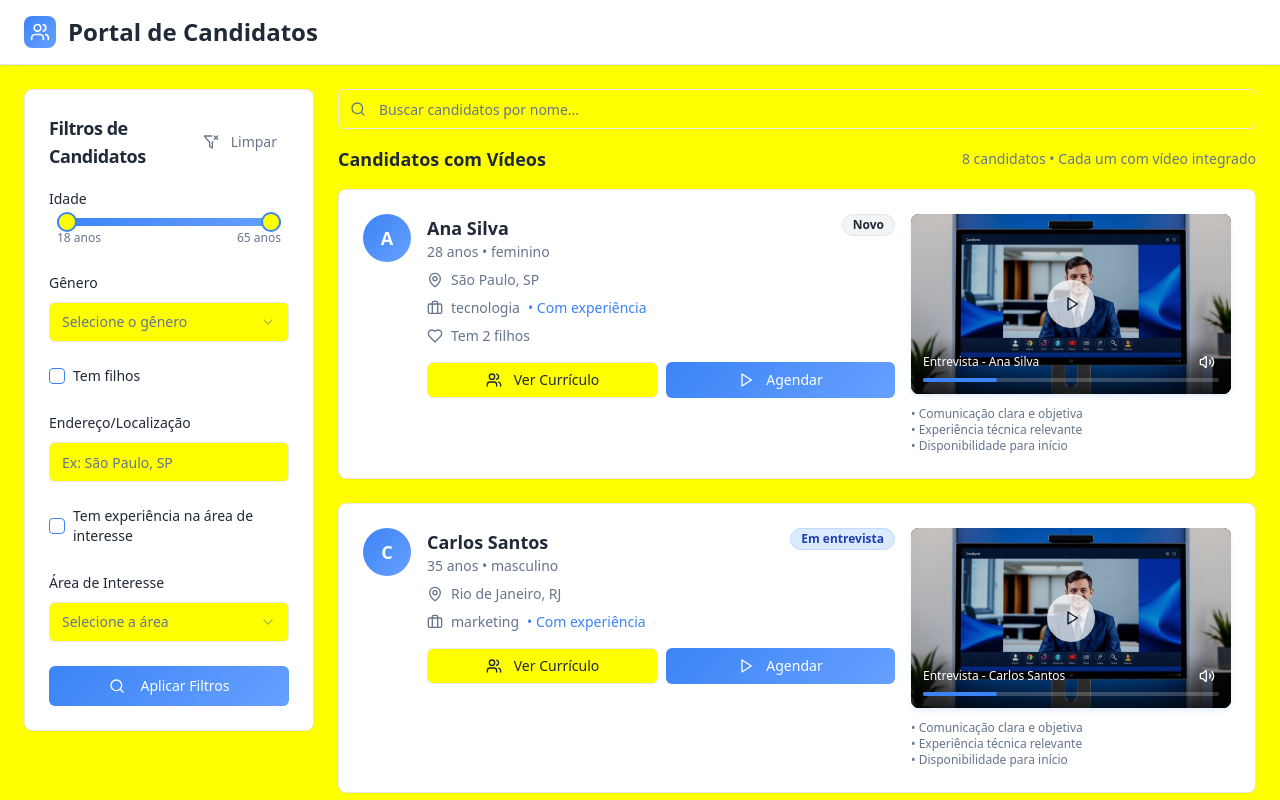
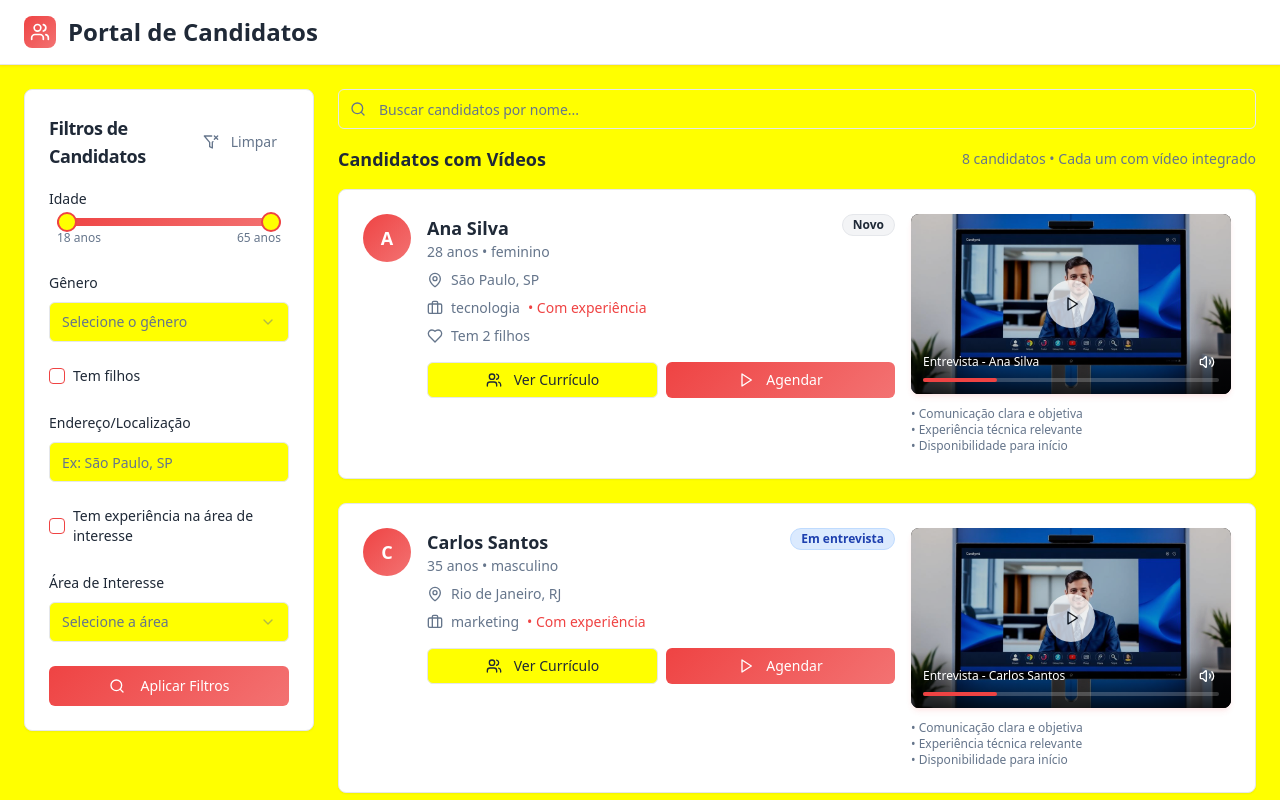
Before and after one commit to PortfoliodoEdu/seeker-scene, a React (Vite) app: page / in a window 1280 px wide. Shown: the top 800 px of the page. Built offline with nearby package versions, Linux system fonts and the light colour scheme; the HTML template or start-up script is replaced by a standard one.

Commit message:
Refactor: Change color from yellow to red

```diff
--- a/src/index.css
+++ b/src/index.css
@@ -17,9 +17,9 @@ All colors MUST be HSL.
     --popover: 0 0% 100%;
     --popover-foreground: 215 28% 17%;
 
-    --primary: 217 91% 60%;
+    --primary: 0 84% 60%;
     --primary-foreground: 0 0% 100%;
-    --primary-glow: 217 100% 70%;
+    --primary-glow: 0 84% 70%;
 
     --secondary: 214 32% 91%;
     --secondary-foreground: 215 28% 17%;
@@ -27,7 +27,7 @@ All colors MUST be HSL.
     --muted: 220 14% 96%;
     --muted-foreground: 215 16% 47%;
 
-    --accent: 217 91% 60%;
+    --accent: 0 84% 60%;
     --accent-foreground: 0 0% 100%;
 
     --destructive: 0 84% 60%;
@@ -35,17 +35,17 @@ All colors MUST be HSL.
 
     --border: 220 13% 91%;
     --input: 220 13% 91%;
-    --ring: 217 91% 60%;
+    --ring: 0 84% 60%;
 
     /* Professional gradients */
-    --gradient-primary: linear-gradient(135deg, hsl(217 91% 60%), hsl(217 100% 70%));
+    --gradient-primary: linear-gradient(135deg, hsl(0 84% 60%), hsl(0 84% 70%));
     --gradient-secondary: linear-gradient(135deg, hsl(220 14% 96%), hsl(214 32% 91%));
-    --gradient-hero: linear-gradient(135deg, hsl(217 91% 60%) 0%, hsl(236 91% 65%) 100%);
+    --gradient-hero: linear-gradient(135deg, hsl(0 84% 60%) 0%, hsl(10 84% 65%) 100%);
 
     /* Professional shadows */
-    --shadow-soft: 0 1px 3px 0 hsl(217 91% 60% / 0.1), 0 1px 2px 0 hsl(217 91% 60% / 0.06);
-    --shadow-medium: 0 4px 6px -1px hsl(217 91% 60% / 0.1), 0 2px 4px -1px hsl(217 91% 60% / 0.06);
-    --shadow-large: 0 10px 15px -3px hsl(217 91% 60% / 0.1), 0 4px 6px -2px hsl(217 91% 60% / 0.05);
+    --shadow-soft: 0 1px 3px 0 hsl(0 84% 60% / 0.1), 0 1px 2px 0 hsl(0 84% 60% / 0.06);
+    --shadow-medium: 0 4px 6px -1px hsl(0 84% 60% / 0.1), 0 2px 4px -1px hsl(0 84% 60% / 0.06);
+    --shadow-large: 0 10px 15px -3px hsl(0 84% 60% / 0.1), 0 4px 6px -2px hsl(0 84% 60% / 0.05);
 
     /* Animations */
     --transition-smooth: all 0.3s cubic-bezier(0.4, 0, 0.2, 1);
@@ -67,7 +67,7 @@ All colors MUST be HSL.
 
     --sidebar-border: 220 13% 91%;
 
-    --sidebar-ring: 217.2 91.2% 59.8%;
+    --sidebar-ring: 0 84% 60%;
   }
 
   .dark {
@@ -80,9 +80,9 @@ All colors MUST be HSL.
     --popover: 215 25% 20%;
     --popover-foreground: 0 0% 100%;
 
-    --primary: 217 91% 60%;
+    --primary: 0 84% 60%;
     --primary-foreground: 0 0% 100%;
-    --primary-glow: 217 100% 70%;
+    --primary-glow: 0 84% 70%;
 
     --secondary: 215 25% 20%;
     --secondary-foreground: 0 0% 100%;
@@ -90,7 +90,7 @@ All colors MUST be HSL.
     --muted: 215 25% 25%;
     --muted-foreground: 215 20% 65%;
 
-    --accent: 217 91% 60%;
+    --accent: 0 84% 60%;
     --accent-foreground: 0 0% 100%;
 
     --destructive: 0 84% 60%;
@@ -98,12 +98,12 @@ All colors MUST be HSL.
 
     --border: 215 25% 25%;
     --input: 215 25% 25%;
-    --ring: 217 91% 60%;
+    --ring: 0 84% 60%;
 
     /* Dark mode gradients */
-    --gradient-primary: linear-gradient(135deg, hsl(217 91% 60%), hsl(217 100% 70%));
+    --gradient-primary: linear-gradient(135deg, hsl(0 84% 60%), hsl(0 84% 70%));
     --gradient-secondary: linear-gradient(135deg, hsl(215 25% 20%), hsl(215 25% 25%));
-    --gradient-hero: linear-gradient(135deg, hsl(217 91% 60%) 0%, hsl(236 91% 65%) 100%);
+    --gradient-hero: linear-gradient(135deg, hsl(0 84% 60%) 0%, hsl(10 84% 65%) 100%);
 
     /* Dark mode shadows */
     --shadow-soft: 0 1px 3px 0 hsl(0 0% 0% / 0.12), 0 1px 2px 0 hsl(0 0% 0% / 0.24);
@@ -116,7 +116,7 @@ All colors MUST be HSL.
     --sidebar-accent: 240 3.7% 15.9%;
     --sidebar-accent-foreground: 240 4.8% 95.9%;
     --sidebar-border: 240 3.7% 15.9%;
-    --sidebar-ring: 217.2 91.2% 59.8%;
+    --sidebar-ring: 0 84% 60%;
   }
 }
 
```
